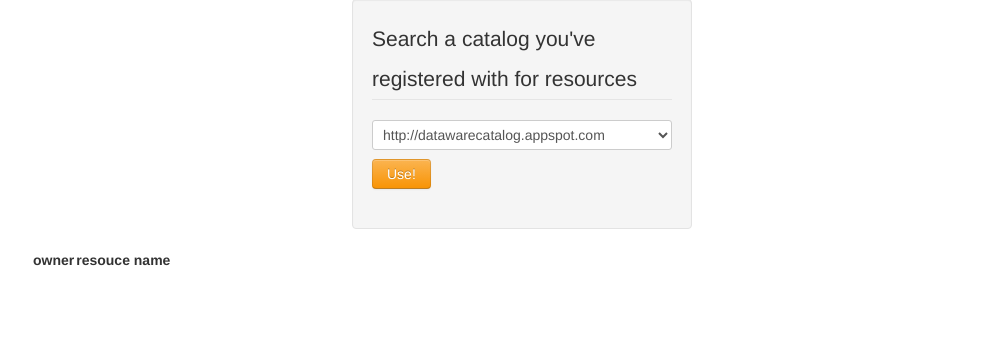
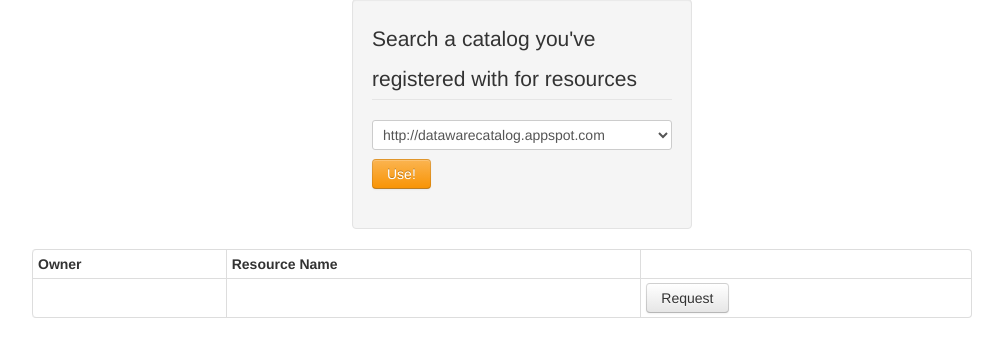
Before and after one commit to psznb/dataware.exp.herokuclient, a Flask app: page / in a window 1280 px wide. Shown: the part 121-478 px from the top of the page, without its empty margins (138-1141 px from the left). Run offline with Flask 2, Linux system fonts and the light colour scheme; lists and menus that the app fills with data are empty; some libraries are stand-ins or nearby versions.

Commit message:
ajax request from catalog for resource listing added knockout

```diff
--- a/templates/summary.html
+++ b/templates/summary.html
@@ -29,27 +29,32 @@
             </form>
         </div>
     </div>
-</div>
 
-<table>
+    <table class="table table-condensed table-striped table-bordered">
         <thead>
-        <tr><th>owner</th><th>resouce name</th></tr>
+            <tr>
+                <th>Owner</th>
+                <th>Resource Name</th>
+                <th> </th>
+            </tr>
         </thead>
         <tbody data-bind="foreach: items">
+            <form action='#' method=post>
                 <tr>
                     <td data-bind="text: owner"></td>
                     <td data-bind="text: resource_name"></td>
+                    <td><button type="submit" class="btn">Request</button></td>
                 </tr>
+            </form>
         </tbody>
     </table>
+</div>
 
 <script type="text/javascript">
 
     var ResourceListModel = function(items) {
         this.items = ko.observableArray(items);
     };
-
-
 
     function request_resources() {
 		$.ajax({
@@ -58,7 +63,6 @@
 			dataType: "json",
 
 			success: function( data, status  ) {
-                console.log(data);
                 ko.applyBindings(new ResourceListModel(data));
 			},
 			error: function( data, status ) {
```
Lines whose indentation alone changed are shown as unchanged.
